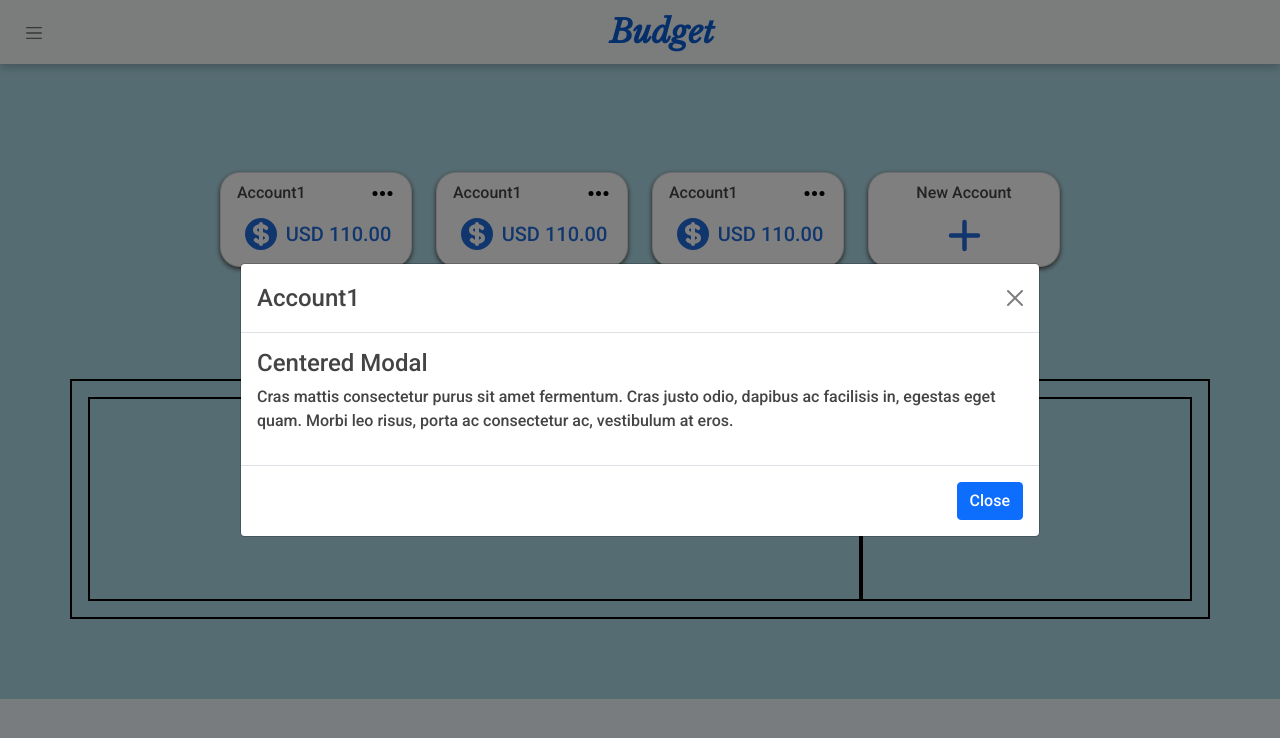
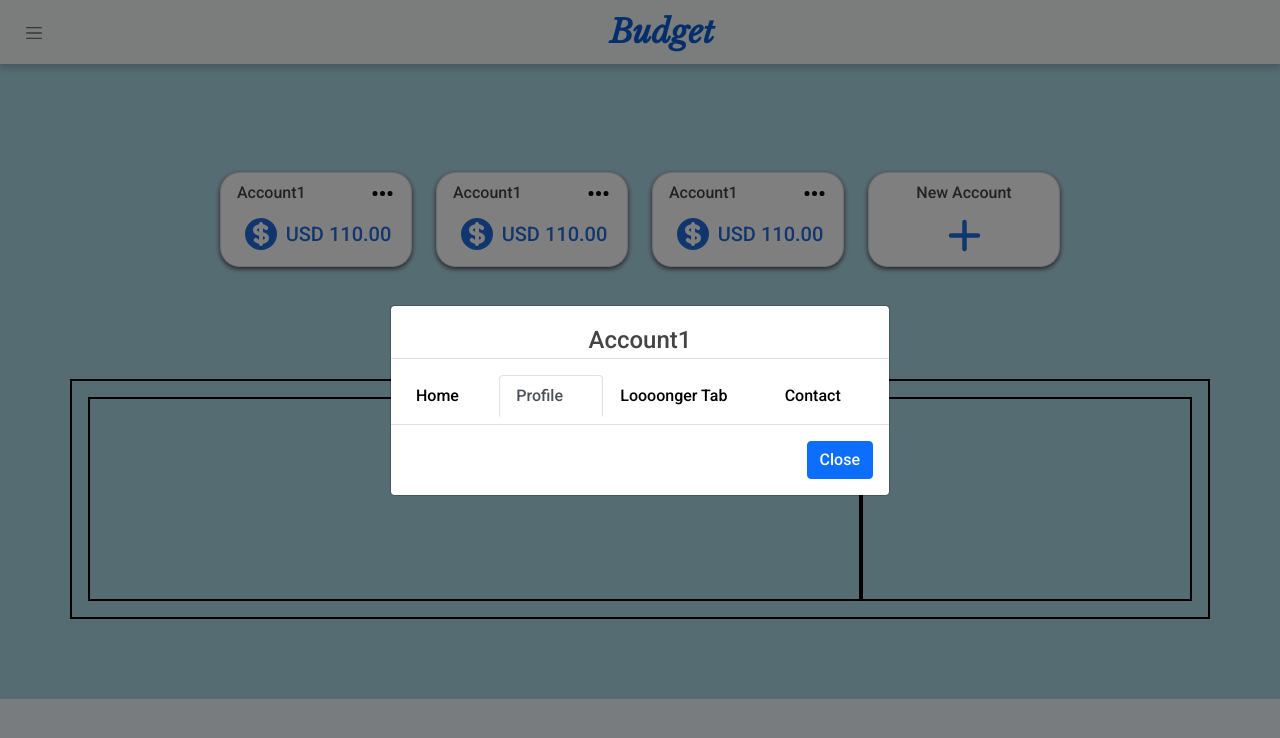
Before and after one commit to Humberto-C/budgetApp-Frontend, a React (Create React App) app: page /dashboard in a window 1280 px wide. Both pictures are taken after a click on the button 382 px from the left and 193 px from the top of the page. Shown: the top 738 px of the page. Built offline with nearby package versions, Linux system fonts and the light colour scheme.

Commit message:
Transactions cards

```diff
--- /dev/null
+++ b/src/components/Dashboard/TransactionModal/Transactionmodal.css
@@ -0,0 +1,12 @@
+.modalHeader{
+    padding-bottom: 0;
+    margin-bottom: 0;
+    justify-content: center;
+}
+
+.tabsModal{
+    background-color: aqua;
+    border: 2px solid black;
+    margin: 0;
+    padding: 0;
+}
--- a/src/components/Dashboard/TransactionModal/Transactionmodal.jsx
+++ b/src/components/Dashboard/TransactionModal/Transactionmodal.jsx
@@ -1,9 +1,16 @@
 import React from 'react';
 import Modal from 'react-bootstrap/Modal';
+import Tab from 'react-bootstrap/Tab';
+import Tabs from 'react-bootstrap/Tabs';
 import { DotsHorizontalIcon } from '@heroicons/react/solid';
 import { useState } from 'react';
 import Button from 'react-bootstrap/Button';
 import '../Accountcard/accountcard.css';
+import './Transactionmodal.css';
+//import Card from 'react-bootstrap/Card';
+
+/* Components */
+import Addcard from '../Transactioncards/Addcard';
 
 
 const Transactionmodal = (props) => {
@@ -14,13 +21,15 @@ const Transactionmodal = (props) => {
     return (
         <>
             <Button className='dotsAccountButton' onClick={() => setModalShow(true)}>
-            <DotsHorizontalIcon className='dotsIcon' />
+                <DotsHorizontalIcon className='dotsIcon' />
             </Button>
 
             <MyVerticallyCenteredModal
-                account= {account}
+                account={account}
                 show={modalShow}
                 onHide={() => setModalShow(false)}
+                backdrop="static"
+
             />
         </>
     )
@@ -31,22 +40,34 @@ const MyVerticallyCenteredModal = (props) => {
     return (
         <Modal
             {...props}
-            size="lg"
+            size="md"
             aria-labelledby="contained-modal-title-vcenter"
             centered
         >
-            <Modal.Header closeButton>
+            <Modal.Header className='modalHeader'>
                 <Modal.Title id="contained-modal-title-vcenter">
                     {props.account}
                 </Modal.Title>
             </Modal.Header>
             <Modal.Body>
-                <h4>Centered Modal</h4>
-                <p>
-                    Cras mattis consectetur purus sit amet fermentum. Cras justo odio,
-                    dapibus ac facilisis in, egestas eget quam. Morbi leo risus, porta ac
-                    consectetur ac, vestibulum at eros.
-                </p>
+            <Tabs
+                    defaultActiveKey="profile"
+                    id="fill-tab-example"
+                    fill
+                >
+                    <Tab eventKey="home" title="Home">
+                        <Addcard/>
+                    </Tab>
+                    <Tab eventKey="profile" title="Profile">
+
+                    </Tab>
+                    <Tab eventKey="longer-tab" title="Loooonger Tab">
+
+                    </Tab>
+                    <Tab eventKey="contact" title="Contact">
+
+                    </Tab>
+                </Tabs>
             </Modal.Body>
             <Modal.Footer>
                 <Button onClick={props.onHide}>Close</Button>
@@ -55,4 +76,10 @@ const MyVerticallyCenteredModal = (props) => {
     );
 }
 
+// const Income = () => {
+//     return(
+
+//     );
+// }
+
 export default Transactionmodal;
--- /dev/null
+++ b/src/components/Dashboard/Transactioncards/Addcard.css
@@ -0,0 +1,8 @@
+.currencyLabel{
+    font-size: 2rem;
+    width: 15%;
+}
+
+/* .amountInput{
+    line-height: 3;
+} */
--- /dev/null
+++ b/src/components/Dashboard/Transactioncards/Addcard.jsx
@@ -0,0 +1,33 @@
+import { Button, Card, Col, Dropdown, Form, Row } from "react-bootstrap";
+import './Addcard.css';
+
+
+const Addcard = () => {
+
+
+
+    return (
+        <Card>
+            <Card.Body>
+                <Form>
+                    <Row>
+                        <Col>
+                        <Form.Group className='amountGroup'>
+                            <Form.Label className="currencyLabel">$</Form.Label>
+                            <Form.Control
+                                className='amountInput'
+                                size='lg'
+                                type="text"
+                                placeholder="00.00"
+                            >
+                            </Form.Control>
+                        </Form.Group>
+                        </Col>
+                    </Row>
+                </Form>
+            </Card.Body>
+        </Card>
+    );
+}
+
+export default Addcard;
```
